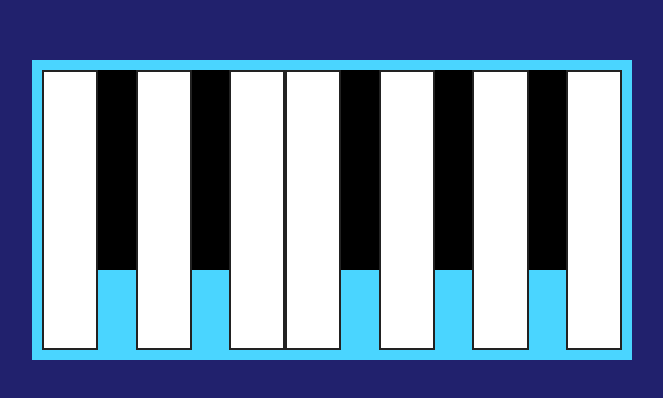
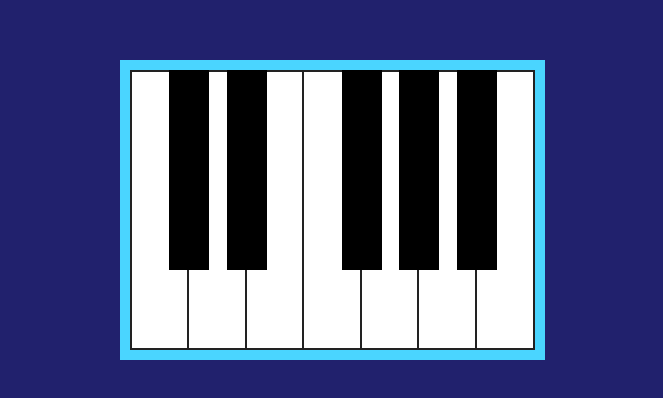
Before and after one commit to JoshGraham14/piano-react, a React (Create React App) app: page / in a window 1280 px wide. Shown: the part 190-588 px from the top of the page, without its empty margins (308-971 px from the left). Built offline with nearby package versions, Linux system fonts and the light colour scheme.

Commit message:
Styled to look more like a piano

```diff
--- a/src/App.css
+++ b/src/App.css
@@ -18,9 +18,18 @@
 	background: rgb(74, 213, 255);
 	inset: 0;
 	margin: auto;
-	width: 600px;
+	width: 425px;
 	height: 300px;
 	padding: 10px;
+}
+
+.piano-container .white-key:not(:first-child) {
+	margin-left: -22px;
+}
+
+/* this is to create space between the E and F key */
+.piano-container .white-key:nth-child(5) {
+	margin-right: 20px;
 }
 
 .white-key {
@@ -41,6 +50,7 @@
 	width: 40px;
 	height: 200px;
 	z-index: 2;
+	margin-left: -20px;
 }
 
 .black-key:hover {
--- a/src/components/Piano.js
+++ b/src/components/Piano.js
@@ -8,6 +8,7 @@ const Piano = () => {
 
 	useEffect(() => {
 		const playNote = note => {
+			console.log(pressedKeys)
 			if (!_.isEmpty(note)) {
 				const noteAudio = new Audio(document.getElementById(note).src)
 				noteAudio.play()
@@ -19,9 +20,10 @@ const Piano = () => {
 				return
 			}
 			const key = e.key
-			let newPressedKeys = [...pressedKeys]
+			var newPressedKeys = pressedKeys
 			if (!newPressedKeys.includes(key) && VALID_KEYS.includes(key)) {
 				newPressedKeys.push(key)
+				console.log(`newPressedKeys: ${newPressedKeys}`)
 			}
 			playNote(KEY_TO_NOTE[key])
 		}
```
